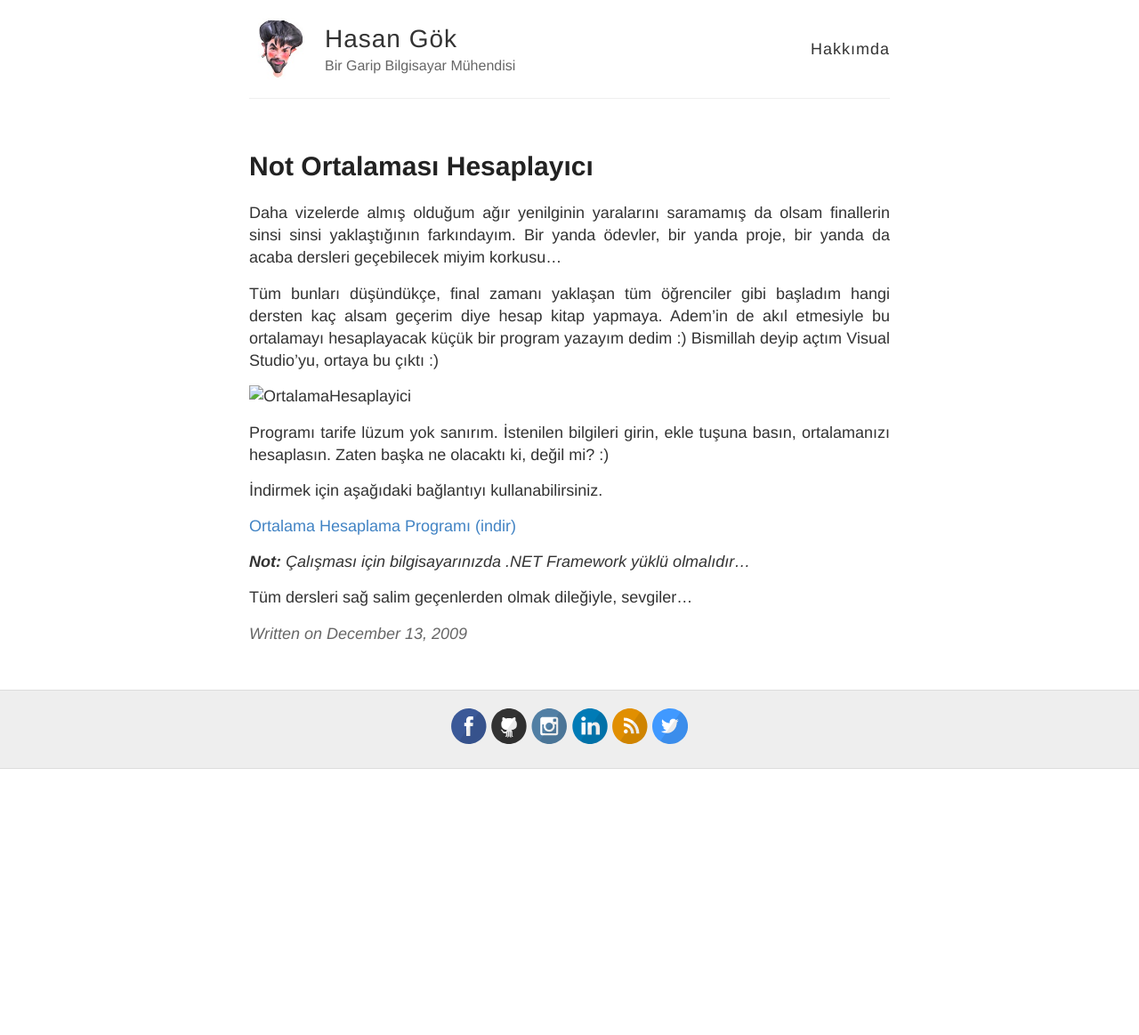
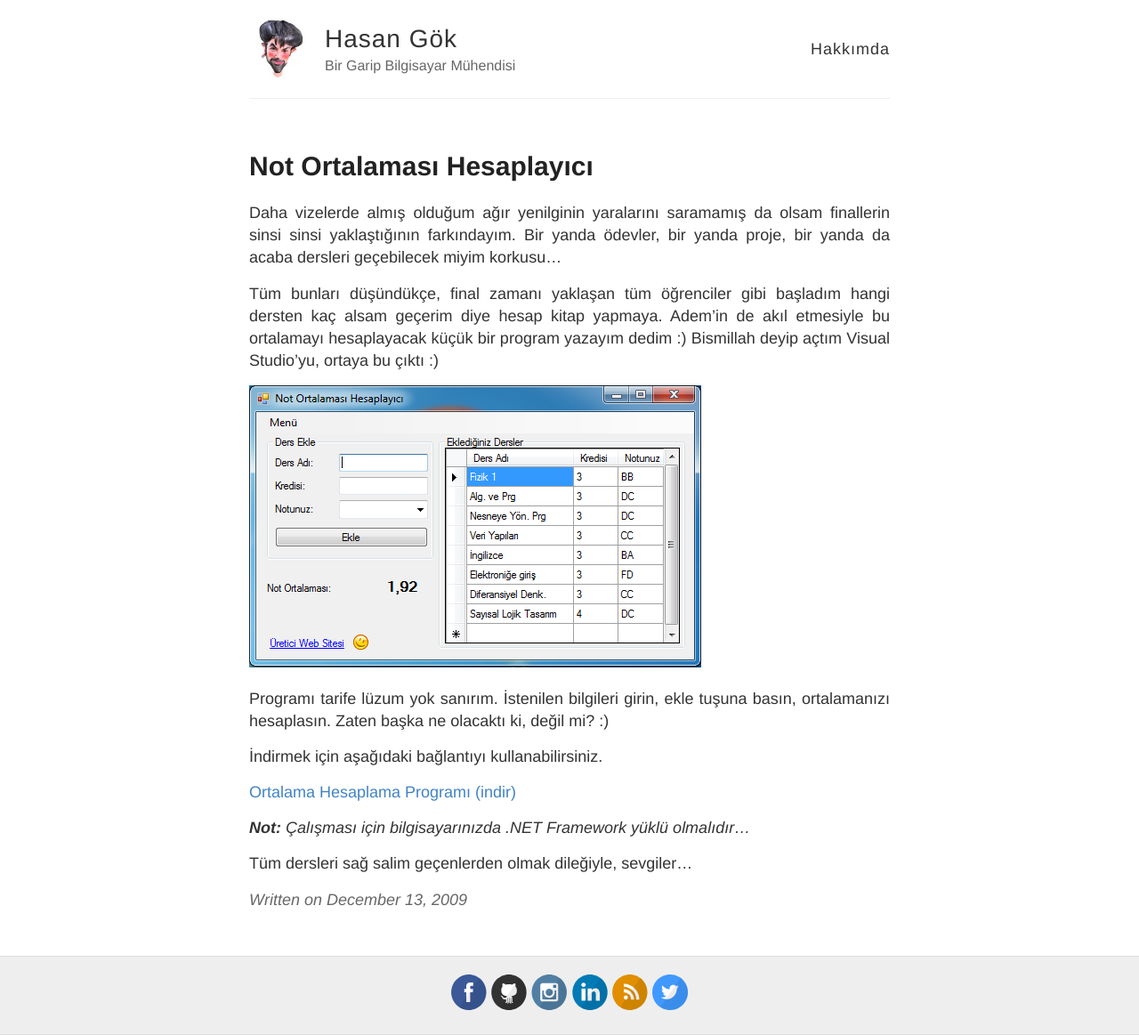
Before and after one commit to hasangok/hasangok.github.io, a Jekyll site: the page built from _posts/2009-12-13-not-ortalamasi-hesaplayici.md, in a window 1280 px wide. Shown: the whole page at 89% size. Built offline with Jekyll 4.4.1, drawn with Linux system fonts in a browser that asks for light colours; comment, search, counter and statistics services are not loaded; before the commit the page ends 900 px from its top, so only the background shows below that.

Commit message:
Update 2009-12-13-not-ortalamasi-hesaplayici.md

```diff
--- a/_posts/2009-12-13-not-ortalamasi-hesaplayici.md
+++ b/_posts/2009-12-13-not-ortalamasi-hesaplayici.md
@@ -10,7 +10,7 @@
 
 Tüm bunları düşündükçe, final zamanı yaklaşan tüm öğrenciler gibi başladım hangi dersten kaç alsam geçerim diye hesap kitap yapmaya. Adem'in de akıl etmesiyle bu ortalamayı hesaplayacak küçük bir program yazayım dedim :) Bismillah deyip açtım Visual Studio'yu, ortaya bu çıktı :)
 
-![OrtalamaHesaplayici](http://www.hasangok.com.tr/wp-content/uploads/2009/12/OrtalamaHesaplayici.png)
+![OrtalamaHesaplayici](https://raw.githubusercontent.com/hasangok/hasangok.github.io/master/uploads/2009/12/OrtalamaHesaplayici.png)
 
 Programı tarife lüzum yok sanırım. İstenilen bilgileri girin, ekle tuşuna basın, ortalamanızı hesaplasın. Zaten başka ne olacaktı ki, değil mi? :)
 
```
